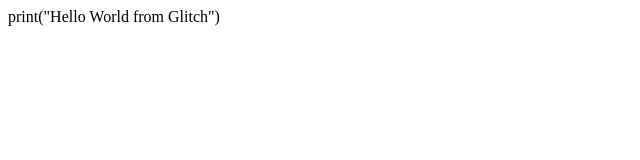
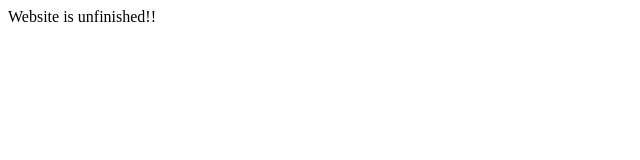
Before and after one commit to MITUMAxDev/Glitch, a plain HTML site: page index.html in a window 1280 px wide. Shown: the whole page, without its empty margins (0-640 px from the left). Drawn offline with Linux system fonts and the light colour scheme.

Commit message:
Update index.html

```diff
--- a/index.html
+++ b/index.html
@@ -2,5 +2,5 @@
     <title>Glitch Client</title>
 </head>
 <body>
-    print("Hello World from Glitch")
+    Website is unfinished!!
 </body>
```
